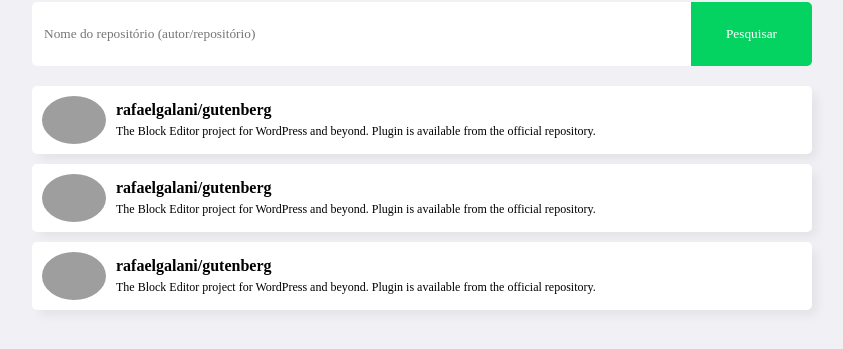
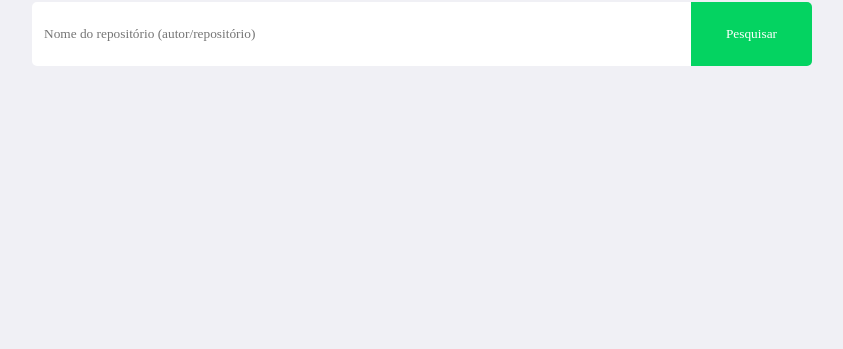
Before and after one commit to rafaelgalani/gostack-github-explorer, a React (Create React App) app: page / in a window 1280 px wide. Shown: the part 153-502 px from the top of the page, without its empty margins (218-1061 px from the left). Built offline with nearby package versions, Linux system fonts and the light colour scheme; grey boxes are pictures that could not be loaded; a web font is replaced by a local one.

Commit message:
adding storage feature and some sanity checks

```diff
--- a/src/pages/dashboard/index.tsx
+++ b/src/pages/dashboard/index.tsx
@@ -1,4 +1,4 @@
-import React, { useState, FormEvent } from 'react';
+import React, { useState, FormEvent, useEffect } from 'react';
 import { RepositoryForm, RepositoryCard, FormErrorMessage } from '../../components';
 import { Title } from '../../components/form';
 import { Repository } from '../../models';
@@ -8,36 +8,25 @@
 
   const [ targetRepository, setTargetRepository ] = useState('')
   const [ errorMessage, setErrorMessage ] = useState('')
-  const [ repositories, setRepositories ] = useState<Repository[]>([{
-    fork: true,
-    owner: {
-      avatar_url: 'https://avatars.githubusercontent.com/u/18705930?s=460&u=01684a95040a0c5c8cbf59b3275283d8f5ebe053&v=4'
-    },
-    full_name: 'rafaelgalani/gutenberg',
-    description: "The Block Editor project for WordPress and beyond. Plugin is available from the official repository."
-  },
-  {
-    fork: true,
-    owner: {
-      avatar_url: 'https://avatars.githubusercontent.com/u/18705930?s=460&u=01684a95040a0c5c8cbf59b3275283d8f5ebe053&v=4'
-    },
-    full_name: 'rafaelgalani/gutenberg',
-    description: "The Block Editor project for WordPress and beyond. Plugin is available from the official repository."
-  },
-  {
-    fork: true,
-    owner: {
-      avatar_url: 'https://avatars.githubusercontent.com/u/18705930?s=460&u=01684a95040a0c5c8cbf59b3275283d8f5ebe053&v=4'
-    },
-    full_name: 'rafaelgalani/gutenberg',
-    description: "The Block Editor project for WordPress and beyond. Plugin is available from the official repository."
-  }])
+  const [ repositories, setRepositories ] = useState<Repository[]>((): Repository[] => {
+    const savedRepositories = JSON.parse(
+      window.localStorage.getItem('@repositories_app/repositories') || '[]'
+    );
+    return savedRepositories as Repository[];
+  });
+
+  useEffect(() => window.localStorage.setItem('@repositories_app/repositories', JSON.stringify(repositories)), [ repositories ]);
 
   const addSearchedRepository = async (event: FormEvent) => {
     event.preventDefault();
 
     if (!targetRepository){
       setErrorMessage('Digite algum repositório para buscar.')
+      return;
+    }
+
+    if (repositories.find(repo => repo.full_name === targetRepository)){
+      setErrorMessage('Esse repositório já foi adicionado a lista.')
       return;
     }
 
@@ -67,8 +56,8 @@
       </RepositoryForm>
 
       {repositories.map(repository => (
-        <RepositoryCard className="repository">
-          <a key={repository.full_name} href="next">
+        <RepositoryCard key={repository.full_name} className="repository">
+          <a href="next">
             <img alt={repository.full_name} src={repository.owner.avatar_url}></img>
             <div className="details">
               <strong>{repository.full_name}</strong>
```
